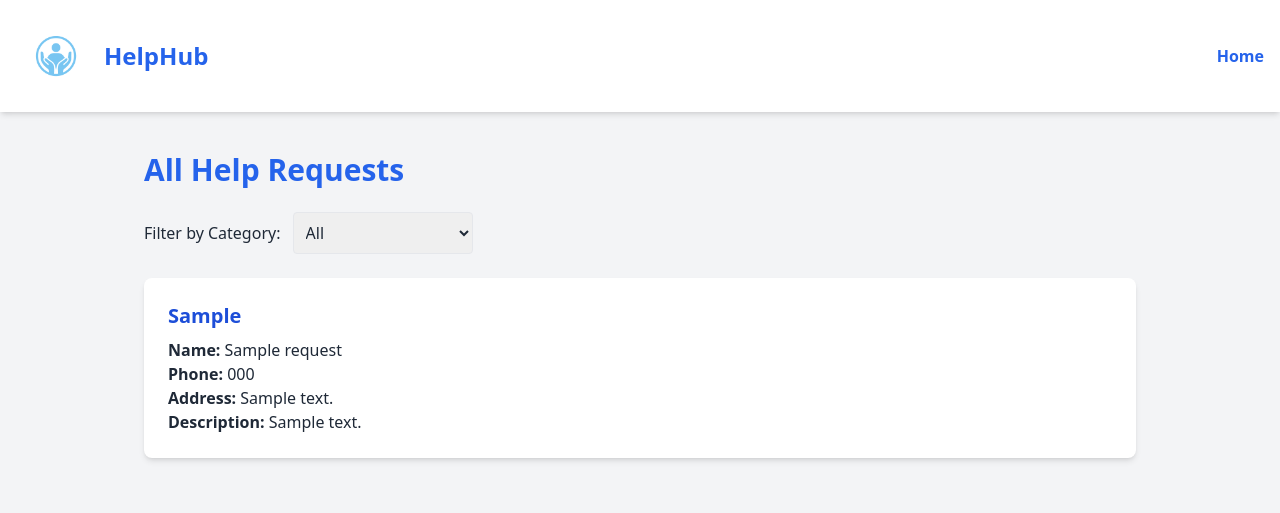
After one commit to Pranav-syntax/helphub, a Flask app: page /all_requests in a window 1280 px wide. The commit adds this page. Shown: the top 513 px of the page. Run offline with Flask 3, Linux system fonts and the light colour scheme; tables that the repository leaves empty or names only in its code hold one stand-in row (values such as "Sample post"); some libraries are stand-ins or nearby versions.

Commit message:
Add files via upload

```diff
--- /dev/null
+++ b/templates/all_requests.html
@@ -0,0 +1,51 @@
+<!DOCTYPE html>
+<html lang="en">
+<head>
+    <meta charset="UTF-8">
+    <title>All Help Requests - HelpHub</title>
+    <script src="https://cdn.tailwindcss.com"></script>
+</head>
+<body class="bg-gray-100 text-gray-800">
+  <header class="bg-white shadow-md sticky top-0 z-10">
+    <div class="container mx-auto px-4 py-4 flex justify-between items-center">
+      <div class="flex items-center space-x-2">
+        <img src="{{ url_for('static', filename='logo.jpeg') }}" width ="80" height="80" alt="HelpHub logo with hand helping icon in blue" class="rounded-full">
+        <h1 class="text-2xl font-bold text-blue-600">HelpHub</h1>
+      </div>
+      <nav class="hidden md:flex space-x-6">
+
+        <a href="{{ url_for('home') }}" class="text-blue-600 font-semibold">Home</a>
+      </nav>
+    </div>
+  </header>
+    <div class="max-w-5xl mx-auto py-10 px-4">
+        <h1 class="text-3xl font-bold text-blue-600 mb-6">All Help Requests</h1>
+        <form method="GET" class="mb-6">
+        <label for="category" class="mr-2 font-medium">Filter by Category:</label>
+        <select name="category" id="category" onchange="this.form.submit()" class="p-2 border rounded">
+        <option value="All" {% if selected_category == "All" or not selected_category %}selected{% endif %}>All</option>
+        <option value="Medical Assistance" {% if selected_category == "Medical Assistance" %}selected{% endif %}>Medical Assistance</option>
+        <option value="Food/Supplies" {% if selected_category == "Food/Supplies" %}selected{% endif %}>Food/Supplies</option>
+        <option value="Transportation" {% if selected_category == "Transportation" %}selected{% endif %}>Transportation</option>
+        <option value="Emergency Shelter" {% if selected_category == "Emergency Shelter" %}selected{% endif %}>Emergency Shelter</option>
+        <option value="Other" {% if selected_category == "Other" %}selected{% endif %}>Other</option>
+        </select>
+        </form>
+
+
+        {% for req in requests %}
+        <div class="bg-white rounded-lg shadow-md p-6 mb-4">
+            <h2 class="text-xl font-semibold text-blue-700 mb-2">{{ req[3] }}</h2> <!-- category -->
+            <p><strong>Name:</strong> {{ req[0] }}</p> <!-- name -->
+            <p><strong>Phone:</strong> {{ req[1] }}</p> <!-- phone -->
+            <p><strong>Address:</strong> {{ req[2] }}</p> <!-- address -->
+            <p><strong>Description:</strong> {{ req[4] }}</p> <!-- description -->
+        </div>
+        {% endfor %}
+
+        {% if not requests %}
+        <p class="text-gray-500">No requests found.</p>
+        {% endif %}
+    </div>
+</body>
+</html>
```
Also changed, not shown: templates/form.html (+13 -4 lines), templates/index.html (+12 -10 lines), templates/search_results.html (added, +44 -0 lines).
